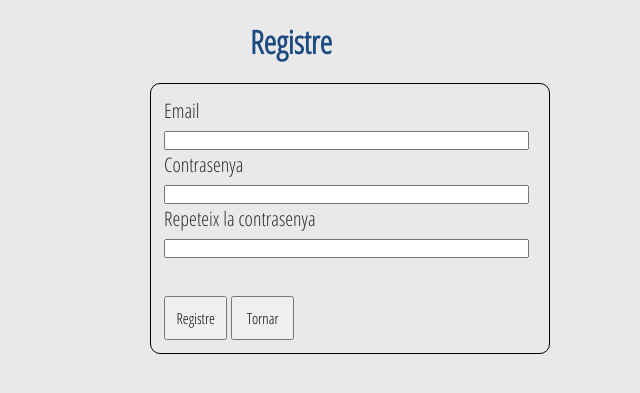
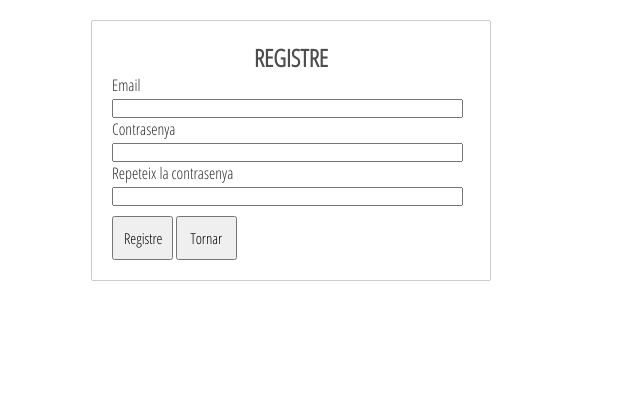
Before and after one commit to EliasEJ/M07_Entorn_Servidor, a PHP site: page /M07_Entorn_Servidor/VISTA/registre.vista.php in a window 1280 px wide. Shown: the top 393 px of the page, without its empty margins (349-989 px from the left). Run offline with PHP 8.4, Linux system fonts and the light colour scheme.

Commit message:
Modificació estils

```diff
--- a/UF1_Entorn_servidor/PRACTICA5/ESTIL/estils.css
+++ b/UF1_Entorn_servidor/PRACTICA5/ESTIL/estils.css
@@ -8,7 +8,6 @@
 }
 
 body {
-	background: #e9e9e9;
 	color: #2e2e2e;
 	font-family: 'Open Sans Condensed', sans-serif;
 }
--- a/UF1_Entorn_servidor/PRACTICA5/VISTA/registre.vista.php
+++ b/UF1_Entorn_servidor/PRACTICA5/VISTA/registre.vista.php
@@ -14,19 +14,23 @@
     </style>
 </head>
 <body>
-    <h1>Registre</h1>
-    <form action="<?php echo htmlspecialchars($_SERVER["PHP_SELF"]);?>" method="post" class="centrarFormulari">
+    <h1></h1>
+    <div class="_container">
+    <h2 class="heading">Registre</h2>
+    <form action="<?php echo htmlspecialchars($_SERVER["PHP_SELF"]);?>" method="post">
         <label for="username" id="username">Email</label>
         <input type="email" name="username" value = "<?php echo username() ?>" required><br>
         <label for="password1">Contrasenya</label><br>
         <input type="password" name="password1" value = "<?php echo password() ?>" required><br>
         <label for="password2">Repeteix la contrasenya</label><br>
-        <input type="password" name="password2" value = "<?php echo password2() ?>" required><br><br>
+        <input type="password" name="password2" value = "<?php echo password2() ?>" required><br>
+
         <button type="submit" id="boto" class="bttRegistre">Registre</button>
         <button type='reset' value='Tornar' onclick="window.location.href='../index.php'" class="bttRegistre">Tornar</button>
         <br>
         <?php comprovar()?>
     </form>
+    </div>
 
 </body>
 </html>
```
Also changed, not shown: UF1_Entorn_servidor/PRACTICA5/VISTA/login.vista.php (+4 -5 lines).
